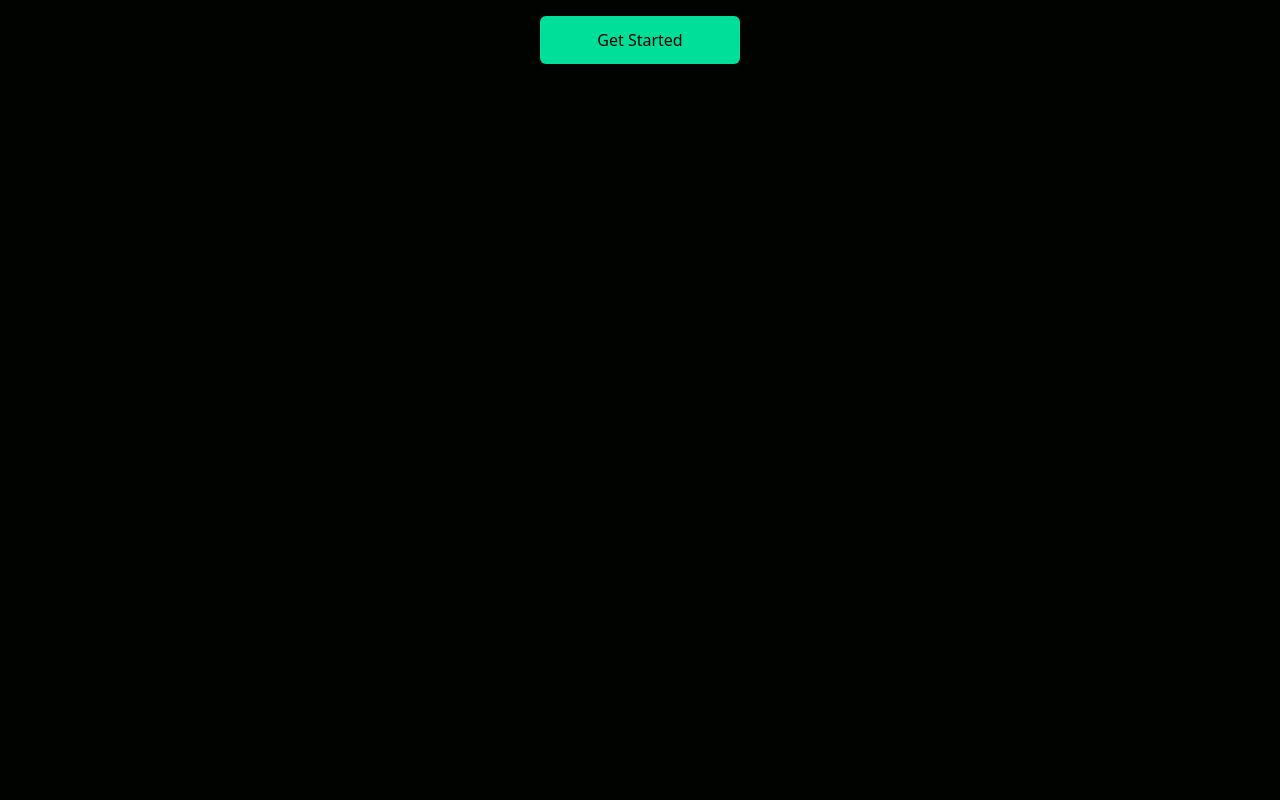
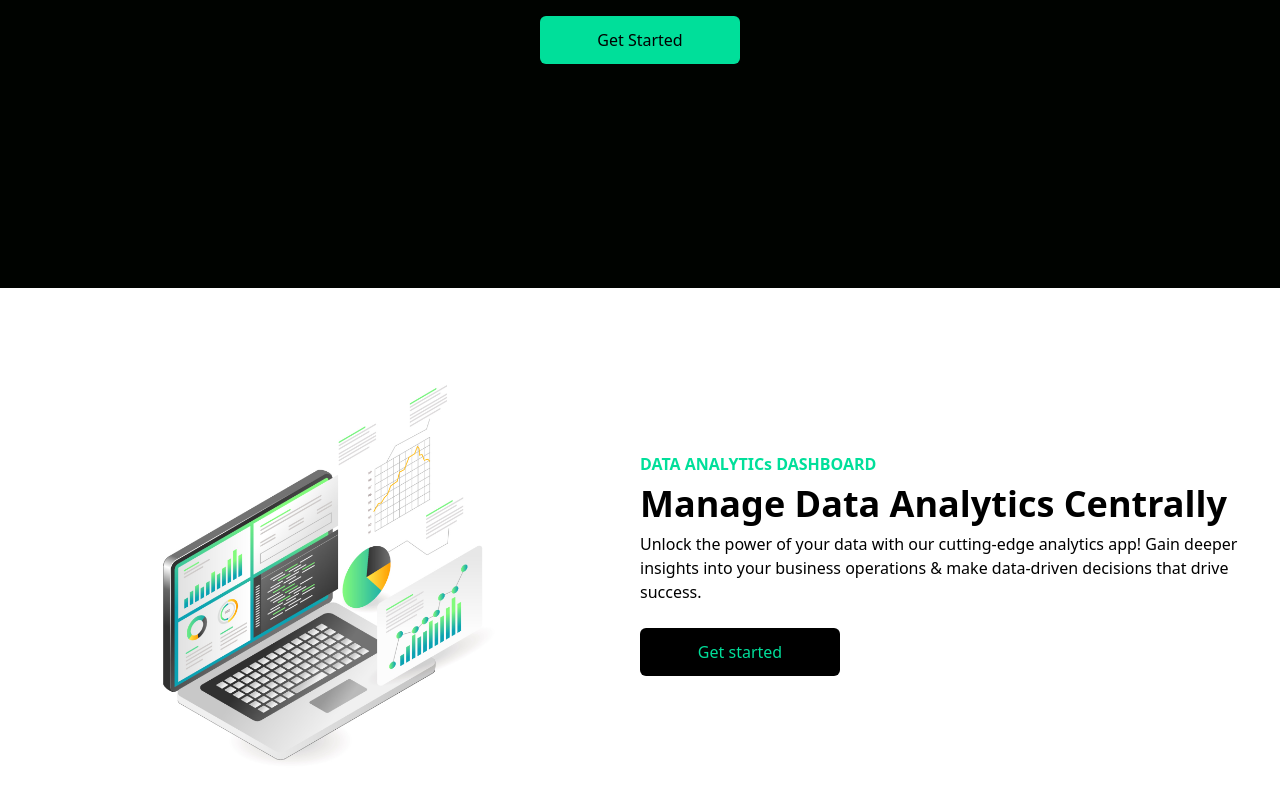
Before and after one commit to Kondwani7/datalink, a Next.js app: page / in a window 1280 px wide. Shown: the part 512-1312 px from the top of the page. Before the commit the page ends 800 px from the top, so only its background shows below. Built offline with nearby package versions, Linux system fonts and the light colour scheme.

Commit message:
analytics component done

```diff
--- a/src/components/Analytics.tsx
+++ b/src/components/Analytics.tsx
@@ -4,9 +4,25 @@ import Image from 'next/image'
 function Analytics() {
   return (
     <div className='w-full bg-white py-16 px-4'>
-        <div className='max-w-[1240px] mx-auto grid md:grid-cols-2'>
-          <Image src="/img/laptop.jpg" className="w-[500px] mx-auto my-4" width={100} height={100} alt=""/>
+      <div className='max-w-[1240px] mx-auto grid md:grid-cols-2'>
+        <Image
+          src="/img/laptop.jpg"
+          className='w-[500px] mx-auto my-4'
+          width={500} height={500} alt='laptop'/>
+        <div className='flex flex-col justify-center'>
+          <p className='text-[#00df9a] font-bold'>DATA ANALYTICs DASHBOARD</p>
+          <h1 className='md:text-4xl sm:text-3xl text-2xl font-bold py-2'>Manage Data Analytics Centrally</h1>
+          <p>
+            Unlock the power of your data with our cutting-edge analytics app!
+            Gain deeper insights into your business operations & make data-driven decisions
+            that drive success.
+          </p>
+          <button className='bg-black text-[#00df9a] w-[200px] rounded-md font-medium my-6 mx-auto md:mx-0 py-3'>
+            Get started
+          </button>
         </div>
+      </div>
+
     </div>
   )
 }
--- a/src/pages/index.tsx
+++ b/src/pages/index.tsx
@@ -4,8 +4,8 @@ import { Inter } from 'next/font/google'
 import styles from '@/styles/Home.module.css'
 import Navbar from '@/components/Navbar'
 import Hero from '@/components/Hero'
+import Analytics from '@/components/Analytics'
 
-const inter = Inter({ subsets: ['latin'] })
 
 export default function Home() {
   return (
@@ -19,6 +19,7 @@ export default function Home() {
       <div>
         <Navbar/>
         <Hero/>
+        <Analytics/>
       </div>
     </>
   )
```
